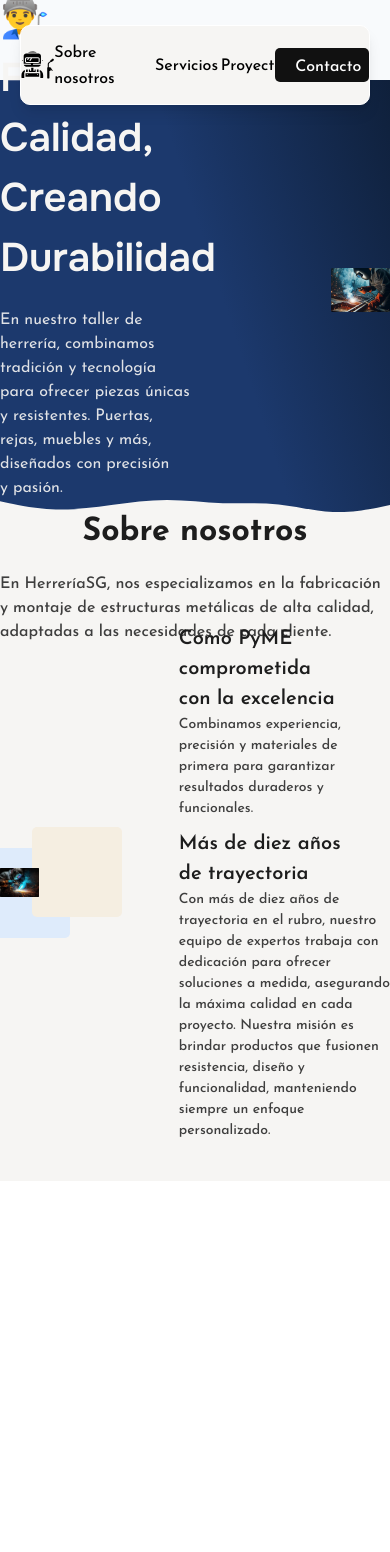
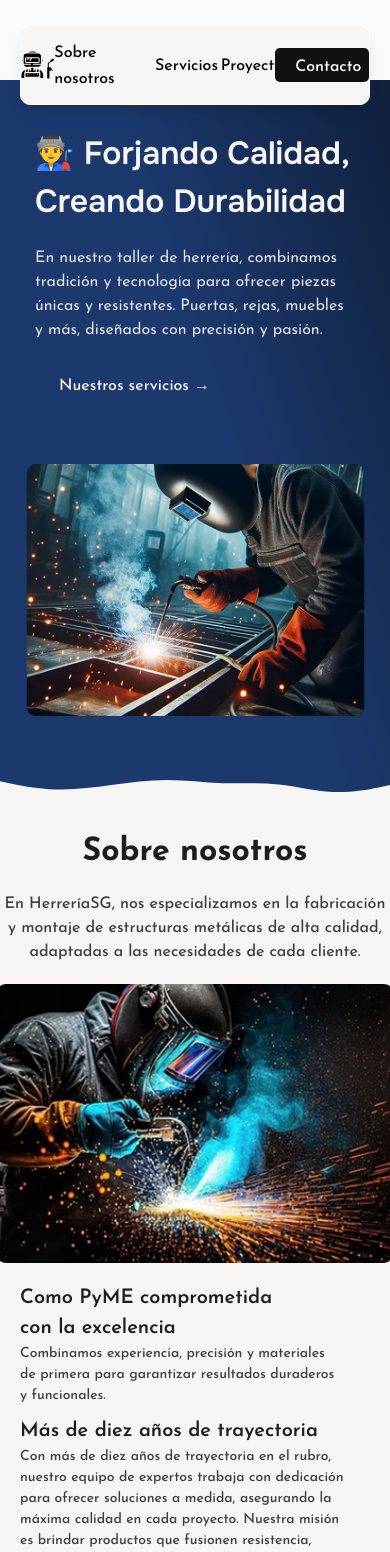
Before and after one commit to Frangia22/HerreriaSGlbye.github.io, a React (Vite) app: page / in a window 390 px wide. Shown: the top 1552 px of the page. Before the commit the page ends 1181 px from the top, so only its background shows below. Built offline with nearby package versions, Linux system fonts and the light colour scheme.

Commit message:
feat: :art: Mejorar diseño y responsividad en los componentes AboutUs y Hero

```diff
--- a/src/components/about-us.tsx
+++ b/src/components/about-us.tsx
@@ -3,22 +3,25 @@ import AboutUsImage from "../assets/flyer/about_us_image.png";
 import { ABOUT_US } from "../data/constants";
 export function AboutUs() {
   return (
-    <section className="flex flex-col items-center justify-center gap-[20px] bg-[#F6F5F3]">
+    <section className="flex flex-col items-center justify-center gap-[20px] bg-[#F6F5F3] py-[40px] md:py-0">
       <h2 className="font-josefin text-[32px] leading-[40px] text-[#1D1D1D] font-bold">
         {ABOUT_US.title}
       </h2>
-      <p className="font-josefin text-[16px] text-[#1D1D1DD9] font-medium max-w-xl">
+      <p className="font-josefin text-[16px] text-[#1D1D1DD9] font-medium text-center md:max-w-xl">
         {ABOUT_US.subtitle}
       </p>
-      <div className="flex items-center justify-center gap-[140px] -translate-y-[40px]">
-        <div className="relative">
+      <div className="flex flex-col md:flex-row items-center justify-center gap-[20px] lg:gap-[80px] xl:gap-[140px] md:-translate-y-[40px]">
+        <div className="hidden md:block md:relative aspect-[10/2] md:aspect-[4/3] w-[calc(100%-100px)] md:w-full md:scale-75 lg:scale-100">
           <div className="bg-[#DEEBFB] size-[90px] rounded-[5px] absolute top-[70px] -left-[20px]"></div>
-          <img className="static z-[1]" src={AboutUsImage} alt="Hombre soldando" />
+          <img className="static z-[1] w-full h-full object-cover rounded-[10px]" src={AboutUsImage} alt="Hombre soldando" />
           <div className="bg-[#F5EEE1] size-[90px] rounded-[5px] absolute bottom-[70px] -right-[82%] z-[0]"></div>
         </div>
-        <div className="flex flex-col items-start justify-center gap-[10px] max-w-md">
+        <div className="block md:hidden aspect-[10/7]">
+          <img src={AboutUsImage} alt="Hombre soldando" className="w-full h-full object-cover rounded-[10px]" />
+        </div>
+        <div className="flex flex-col items-start justify-center gap-[10px] w-[calc(100%-40px)] md:max-w-xs lg:max-w-md">
           {ABOUT_US.items.map((item, index) => (
-            <div key={index}>
+            <div key={index} className="md:max-w-[400px] xl:max-w-none">
               <h3 className="font-josefin text-[20px] text-[#1D1D1D] font-semibold">
                 {item.title}
               </h3>
--- a/src/components/hero.tsx
+++ b/src/components/hero.tsx
@@ -4,18 +4,18 @@ import HeroImage from '../assets/flyer/hero_image.png'
 export function Hero() {
     return (
         <div className='bg-linear-[-108deg] from-[#0f203b] to-45% to-[#1c396d]'>
-            <section className="flex items-center justify-center gap-[140px] h-[420px]">
-                <div className='flex flex-col items-start justify-center gap-[20px] max-w-lg'>
-                    <h1 className='text-start font-onest font-semibold text-[40px] text-[#F6F5F3]'>👨‍🏭 Forjando Calidad, Creando Durabilidad</h1>
-                    <p className='text-start font-josefin font-normal text-[16px] text-[#f6f5f3e6]'>En nuestro taller de herrería, combinamos tradición y tecnología para ofrecer piezas únicas y resistentes. Puertas, rejas, muebles y más, diseñados con precisión y pasión.</p>
+            <section className="flex flex-col md:flex-row items-center justify-center gap-[40px] lg:gap-[80px] xl:gap-[140px] md:h-[420px] py-[50px] md:py-0">
+                <div className='flex flex-col items-start justify-center gap-[20px] max-w-xs lg:max-w-md xl:max-w-lg'>
+                    <h1 className='text-start font-onest font-semibold text-[32px] lg:text-[40px] text-[#F6F5F3]'>👨‍🏭 Forjando Calidad, Creando Durabilidad</h1>
+                    <p className='text-start max-w-xs lg:max-w-none font-josefin font-normal text-[16px] text-[#f6f5f3e6]'>En nuestro taller de herrería, combinamos tradición y tecnología para ofrecer piezas únicas y resistentes. Puertas, rejas, muebles y más, diseñados con precisión y pasión.</p>
                     <Link to="/servicios" className="text-[#F6F5F3] px-6 py-3 font-medium font-josefin text-[16px] hover:underline">
                         Nuestros servicios →
                     </Link>
                 </div>
-                <img src={HeroImage} alt="Hombre soldando" />
+                <img src={HeroImage} alt="Hombre soldando" className='scale-90 lg:scale-100' />
             </section>
             <svg className='w-full mx-auto' viewBox="0 0 1440 45" fill="current" xmlns="http://www.w3.org/2000/svg">
-                <path fill-rule="evenodd" clip-rule="evenodd" d="M0 4.55L34 11.7C69 18.85 137 32.825 206 35.1C274 37.375 343 27.95 411 18.85C480 9.425 549 0 617 0C686 0 754 9.425 823 11.7C891 13.975 960 9.425 1029 16.25C1097 23.4 1166 42.25 1234 44.525C1303 46.8 1371 32.825 1406 25.675L1440 18.85V117H1406C1371 117 1303 117 1234 117C1166 117 1097 117 1029 117C960 117 891 117 823 117C754 117 686 117 617 117C549 117 480 117 411 117C343 117 274 117 206 117C137 117 69 117 34 117H0V4.55Z" fill="#F6F5F3"/>
+                <path fillRule="evenodd" clipRule="evenodd" d="M0 4.55L34 11.7C69 18.85 137 32.825 206 35.1C274 37.375 343 27.95 411 18.85C480 9.425 549 0 617 0C686 0 754 9.425 823 11.7C891 13.975 960 9.425 1029 16.25C1097 23.4 1166 42.25 1234 44.525C1303 46.8 1371 32.825 1406 25.675L1440 18.85V117H1406C1371 117 1303 117 1234 117C1166 117 1097 117 1029 117C960 117 891 117 823 117C754 117 686 117 617 117C549 117 480 117 411 117C343 117 274 117 206 117C137 117 69 117 34 117H0V4.55Z" fill="#F6F5F3"/>
             </svg>
         </div>
     );
```
